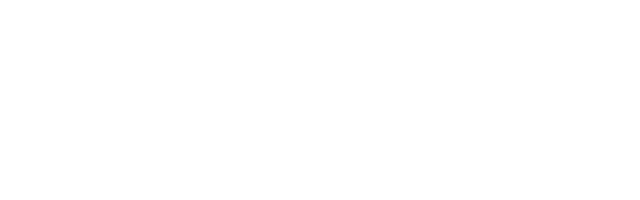
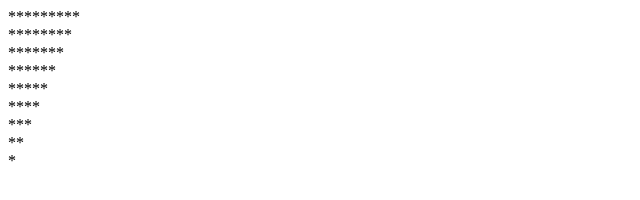
Before and after one commit to sauravsharma2025/problem_solving_new, a plain HTML site: page index.html in a window 1280 px wide. Shown: the whole page, without its empty margins (0-640 px from the left). Drawn offline with Linux system fonts and the light colour scheme.

Commit message:
star_printing_done

```diff
--- a/index.html
+++ b/index.html
@@ -7,6 +7,22 @@
     <title>Document</title>
 </head>
 <body>
-
+    <!--
+        Step1 : Create a function that accept how many numbers of rows we want to print.
+        Step1 : Iterate a loop  that will responsible for printing rows.
+        Step2 : Iterate  a another loop that will print required star in decreasing by one .
+        Step3 : At last you will get star printed.
+      -->
 </body>
 </html>
+<script>
+    function starPrint (n){
+        for(let i=n;i>=1;i--){
+            for(let j=1;j<=i;j++){
+                document.write('*');
+            }
+            document.write('<br>');
+        }
+    }
+    starPrint(9);
+</script>
```
